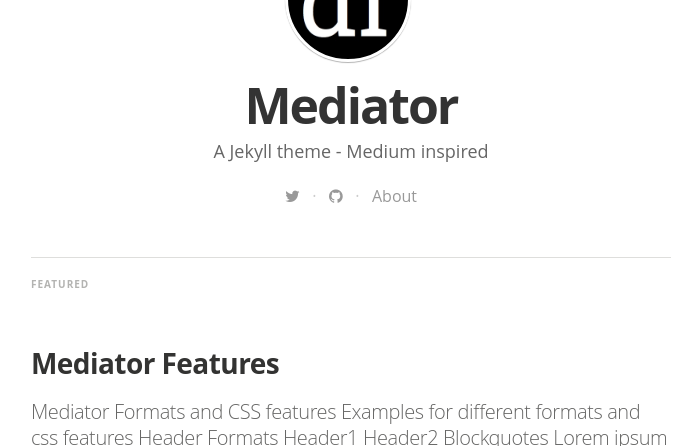
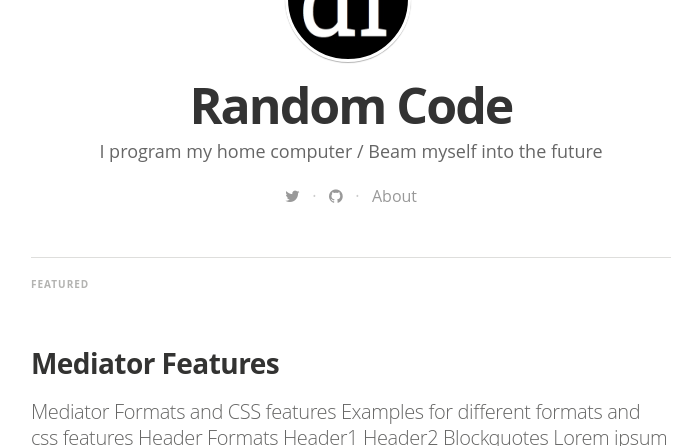
Before and after one commit to mgandin/mgandin.github.io, a Jekyll site: the page built from index.html, in a window 1280 px wide and 900 px high, cut to the strip 454-900 px from the top of the window. Shown: the whole strip, without its empty margins (289-986 px from the left). Built offline with Jekyll 4.4.1, drawn with Linux system fonts in a browser that asks for light colours; nearby versions of some CDN libraries; some web fonts are replaced; Markdown is read by kramdown in place of the engine named in the settings; the list of posts is cut into pages by our own code; some of the changed text lies outside the part shown.

Commit message:
change config

```diff
--- a/_config.yml
+++ b/_config.yml
@@ -5,29 +5,29 @@ gems:
   - jemoji
 
 # Site settings
-title: "Mediator"
+title: "Random Code"
 description: > # this means to ignore newlines until "email:"
-   A Jekyll theme - Medium inspired
+   I program my home computer / Beam myself into the future
 
-email: a-mail@mail.mail
+email: mathieu.gandin@gmail.com
 #blog logo
 logo: "/assets/images/df_logo.jpg"
 # blog cover
 cover: "/assets/images/cA4aKEIPQrerBnp1yGHv_IMG_9534-3-2.jpg"
 
-name: 'Dirk Fabisch'
-author: 'Dirk Fabisch'
+name: 'Mathieu gandin'
+author: 'Mathieu Gandin'
 author_image: "/assets/images/author.jpg"
 
 paginate:	5
 
-url: "http://myblog.***.***" # the base hostname & protocol for your site
+url: "http://mgandin.github.io" # the base hostname & protocol for your site
 baseurl: ""
 
 # social icons and sharing options
 social:
   - icon:	twitter
-    url:	https://twitter.com/dirkfabisch
+    url:	https://twitter.com/m_gandin
     desc: Follow me on twitter
     share_url: http://twitter.com/share
     share_title: ?text=
@@ -41,7 +41,7 @@ social:
 #    share_link: "&amp;u="
 
   - icon:	github
-    url:	https://github.com/dirkfabisch
+    url:	https://github.com/mgandin
     desc:	Fork me on github
     share_url:
     share_title:
```
